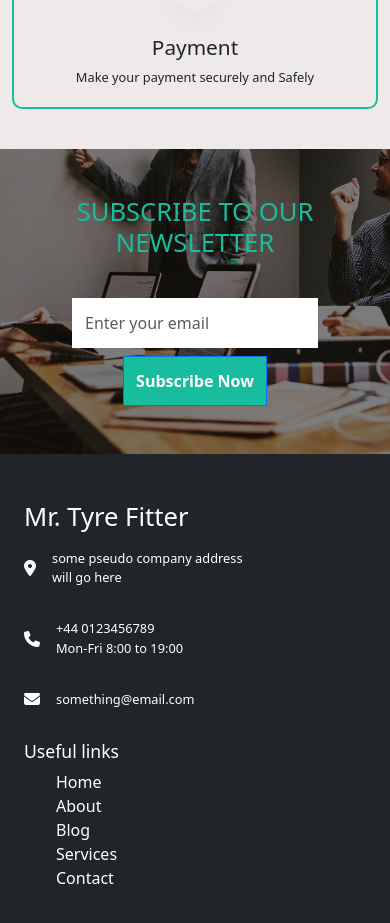
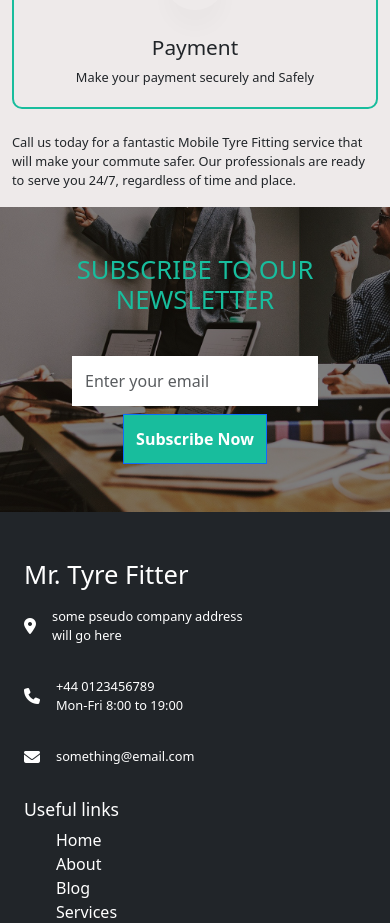
Before and after one commit to Mehwishmushtaq/MrTyreFitter, a React (Vite) app: page /services/mobile-tyre-fitting in a window 390 px wide. Shown: the part 5503-6426 px from the top of the page. Built offline with nearby package versions, Linux system fonts and the light colour scheme.

Commit message:
Update MobileTyreFitting.jsx

```diff
--- a/src/MobileTyreFitting.jsx
+++ b/src/MobileTyreFitting.jsx
@@ -35,6 +35,7 @@ const MobileTyreFitting = () => {
         scardOne="Qualified experts manage emergencies"
         scardTwo="Offer you the service anywhere, anytime"
         scardThree="Highly affordable"
+        ctaText="Call us today for a fantastic Mobile Tyre Fitting service that will make your commute safer. Our professionals are ready to serve you 24/7, regardless of time and place."
       />
     </>
   )
```
